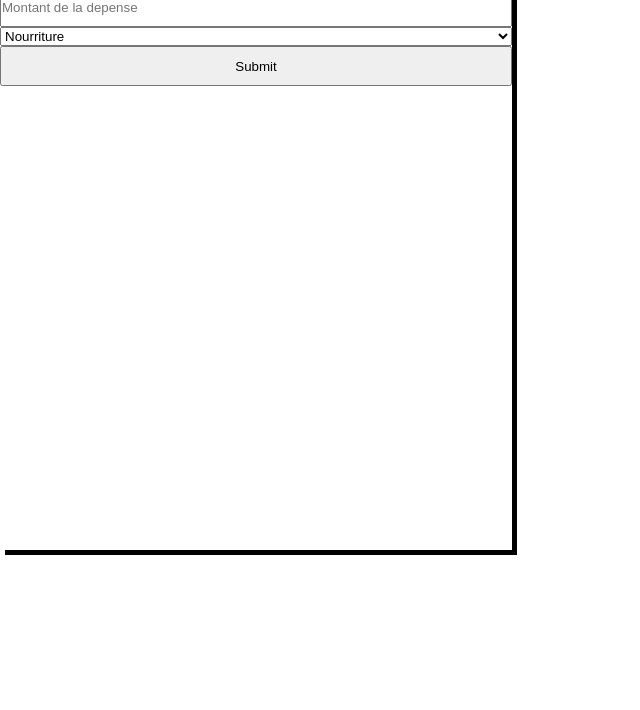
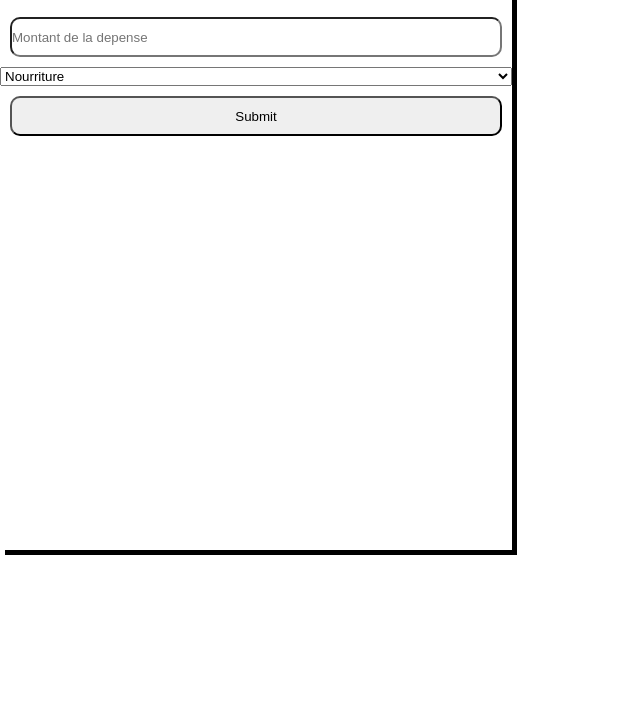
Before and after one commit to antso-tech/retake-exam-web1, a plain HTML site: page index.html in a window 1280 px wide. Shown: the part 90-800 px from the top of the page, without its empty margins (0-640 px from the left). Drawn offline with Linux system fonts and the light colour scheme.

Commit message:
autres ajout

```diff
--- a/css/style.css
+++ b/css/style.css
@@ -14,4 +14,6 @@ form{
 
 input {
     height: 5vh;
+    margin: 10px;
+    border-radius: 10px;
 }
```
